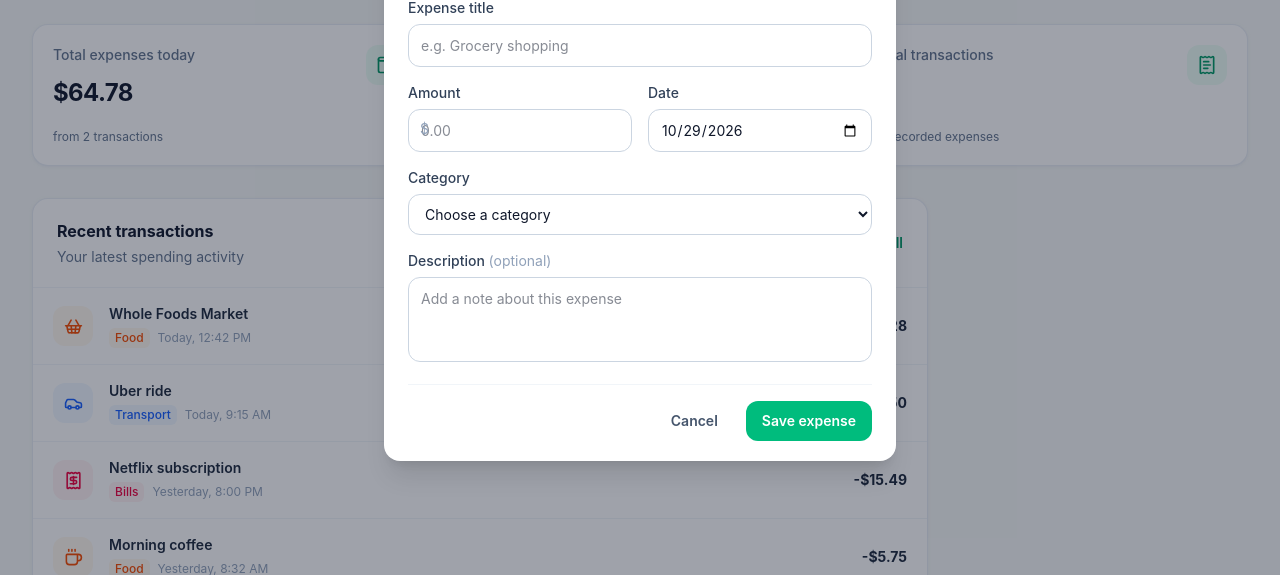
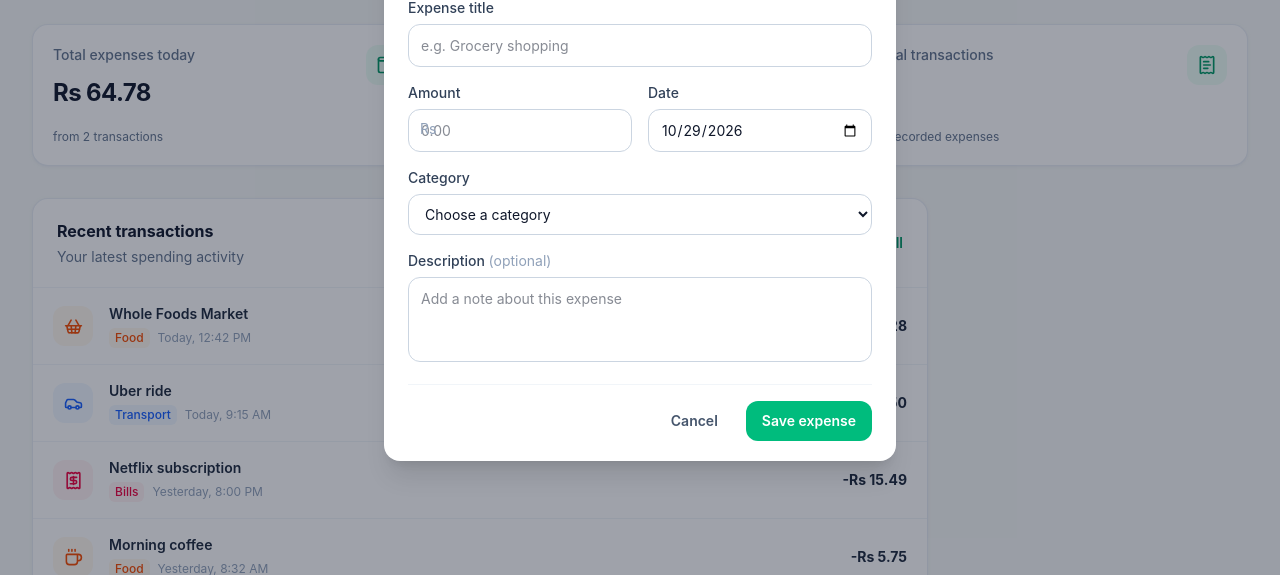
Before and after one commit to Aparup321/expence_tracker, a React (Vite) app: page / in a window 1280 px wide. Both pictures are taken after a click on the button "Add expense". Shown: the part 225-800 px from the top of the page. Built offline with nearby package versions, Linux system fonts and the light colour scheme.

Commit message:
fix: display expense amounts in rupees

```diff
--- a/src/App.jsx
+++ b/src/App.jsx
@@ -9,7 +9,7 @@ import { expenses as initialExpenses } from './data/expenses'
 const categories = ['Food', 'Transport', 'Shopping', 'Bills', 'Others']
 const todayString = () => new Date().toISOString().slice(0, 10)
 const blankForm = () => ({ title: '', amount: '', category: '', date: todayString(), description: '' })
-const money = (amount) => `$${amount.toFixed(2)}`
+const money = (amount) => `Rs ${amount.toFixed(2)}`
 
 export default function App() {
   const [expenses, setExpenses] = useState(initialExpenses)
--- a/src/components/AddExpenseForm.jsx
+++ b/src/components/AddExpenseForm.jsx
@@ -19,7 +19,7 @@ export default function AddExpenseForm({ values, errors, onChange, onSubmit, onC
           <div className="grid gap-4 sm:grid-cols-2">
             <div>
               <label htmlFor="expense-amount" className="mb-1.5 block text-sm font-medium text-slate-700">Amount</label>
-              <div className="relative"><span className="absolute left-3 top-2.5 text-sm text-slate-400">$</span><input id="expense-amount" name="amount" type="number" min="0.01" step="0.01" value={values.amount} onChange={onChange} placeholder="0.00" className="form-input pl-7" /></div>
+              <div className="relative"><span className="absolute left-3 top-2.5 text-sm text-slate-400">Rs</span><input id="expense-amount" name="amount" type="number" min="0.01" step="0.01" value={values.amount} onChange={onChange} placeholder="0.00" className="form-input pl-9" /></div>
               {errors.amount && <p className="mt-1 text-xs text-red-600">{errors.amount}</p>}
             </div>
             <div>
--- a/src/components/ExpenseList.jsx
+++ b/src/components/ExpenseList.jsx
@@ -7,7 +7,7 @@ export default function ExpenseList({ expenses }) {
   return (
     <section id="transactions" className="rounded-2xl border border-slate-200/80 bg-white shadow-sm shadow-slate-200/50">
       <div className="flex items-center justify-between border-b border-slate-100 px-5 py-5 sm:px-6"><div><h2 className="font-bold text-slate-900">Recent transactions</h2><p className="mt-1 text-sm text-slate-500">Your latest spending activity</p></div><button className="text-sm font-semibold text-emerald-600 hover:text-emerald-700">View all</button></div>
-      <div className="divide-y divide-slate-100">{expenses.map((expense) => { const Icon = expenseIcons[expense.icon] || Receipt; return <div key={expense.id} className="flex items-center gap-3 px-5 py-4 sm:gap-4"><span className={`flex h-10 w-10 shrink-0 items-center justify-center rounded-xl ${categoryStyles[expense.category]}`}><Icon size={19} /></span><div className="min-w-0 flex-1"><p className="truncate text-sm font-semibold text-slate-800">{expense.name}</p><div className="mt-1 flex items-center gap-2 text-xs text-slate-400"><span className={`rounded-md px-1.5 py-0.5 font-medium ${categoryStyles[expense.category]}`}>{expense.category}</span><span>{formatDate(expense.date)}</span></div></div><p className="text-sm font-bold text-slate-800">-${expense.amount.toFixed(2)}</p></div> })}</div>
+      <div className="divide-y divide-slate-100">{expenses.map((expense) => { const Icon = expenseIcons[expense.icon] || Receipt; return <div key={expense.id} className="flex items-center gap-3 px-5 py-4 sm:gap-4"><span className={`flex h-10 w-10 shrink-0 items-center justify-center rounded-xl ${categoryStyles[expense.category]}`}><Icon size={19} /></span><div className="min-w-0 flex-1"><p className="truncate text-sm font-semibold text-slate-800">{expense.name}</p><div className="mt-1 flex items-center gap-2 text-xs text-slate-400"><span className={`rounded-md px-1.5 py-0.5 font-medium ${categoryStyles[expense.category]}`}>{expense.category}</span><span>{formatDate(expense.date)}</span></div></div><p className="text-sm font-bold text-slate-800">-Rs {expense.amount.toFixed(2)}</p></div> })}</div>
     </section>
   )
 }
```
